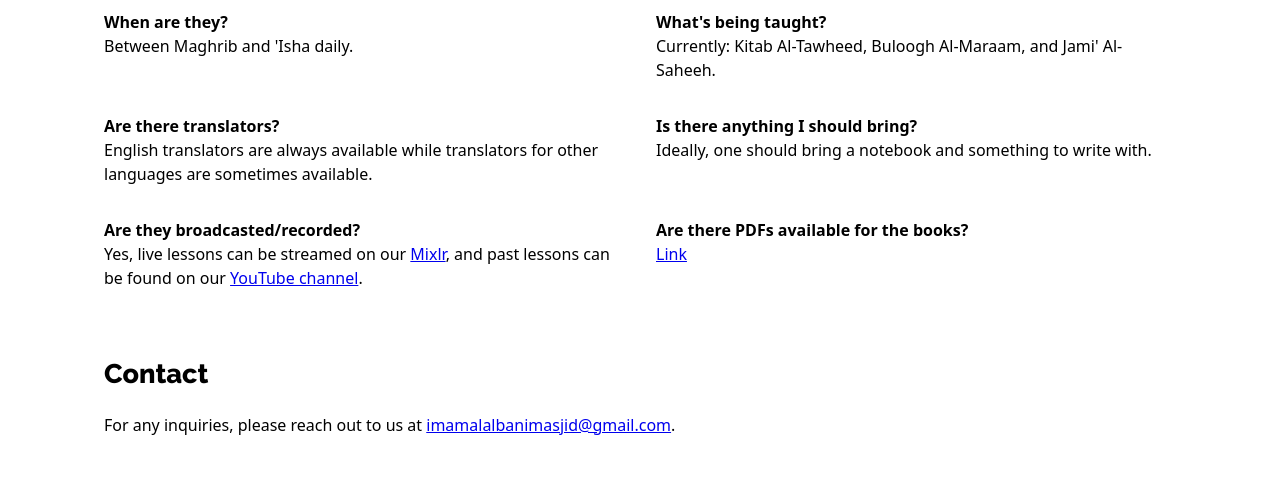
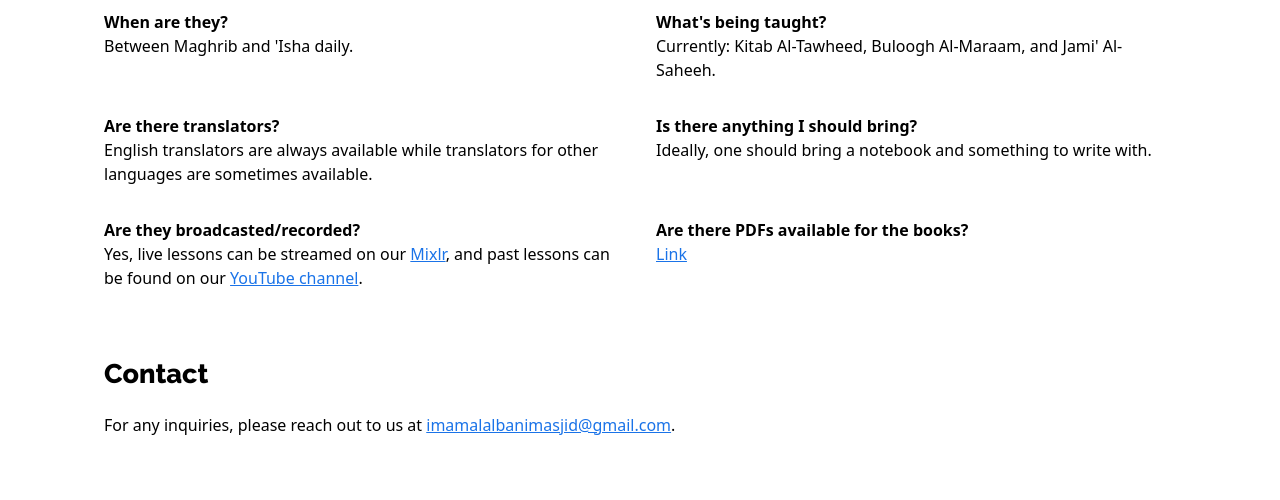
Before and after one commit to mhmh4/masjidalbani.com, a plain HTML site: page index.html in a window 1280 px wide. Shown: the part 854-1354 px from the top of the page. Drawn offline with nearby package versions, Linux system fonts and the light colour scheme.

Commit message:
Update index.html

```diff
--- a/index.html
+++ b/index.html
@@ -178,14 +178,14 @@
               Yes, live lessons can be streamed on our
               <a
                 href="https://masjidalbaninyc.mixlr.com/"
-                class="text-[#0000EE] underline"
+                class="text-[#1a73e8] underline"
                 target="_blank"
                 rel="noopener noreferrer"
                 >Mixlr</a
               >, and past lessons can be found on our
               <a
                 href="https://www.youtube.com/@ShaykhAbuDujanah"
-                class="text-[#0000EE] underline"
+                class="text-[#1a73e8] underline"
                 target="_blank"
                 rel="noopener noreferrer"
                 >YouTube channel</a
@@ -200,7 +200,7 @@
             <p>
               <a
                 href="https://drive.google.com/drive/folders/1d_yLweYNbALET2my7ZlRi5wHus4s7Ueq?usp=drive_link"
-                class="text-[#0000EE] underline"
+                class="text-[#1a73e8] underline"
                 target="_blank"
                 rel="noopener noreferrer"
                 >Link</a
@@ -216,7 +216,7 @@
         <p class="leading-7">
           For any inquiries, please reach out to us at
           <a
-            class="text-[#0000EE] underline"
+            class="text-[#1a73e8] underline"
             href="mailto:imamalalbanimasjid@gmail.com"
             >imamalalbanimasjid@gmail.com</a
           >.
```
